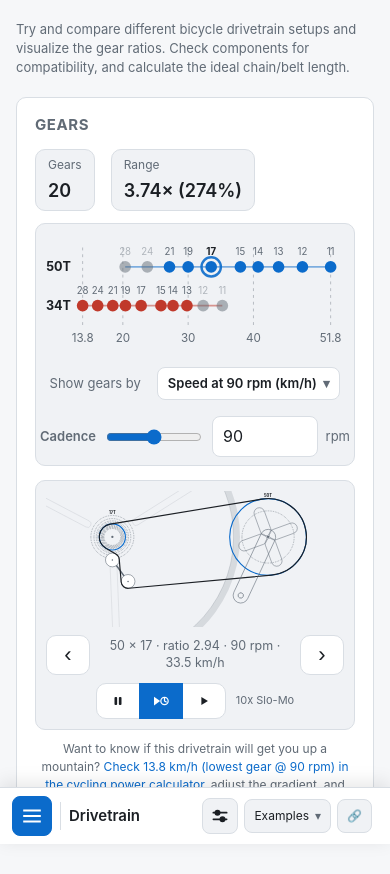
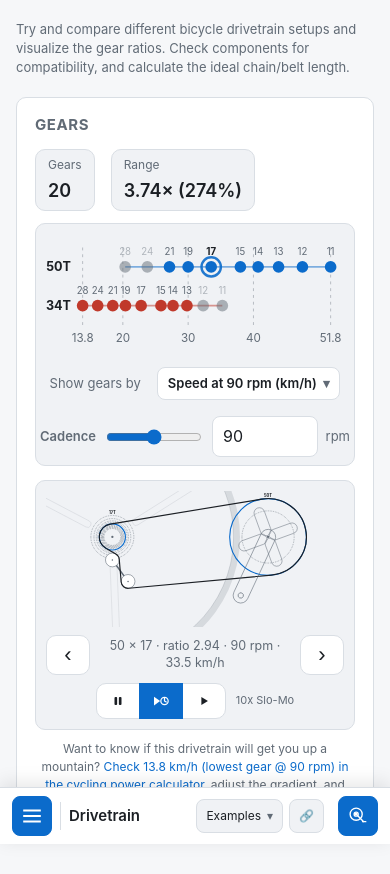
Before and after one commit to jechter/bike-calculator, a React (Vite) app: page /gear-ratio-chain-length-calculator/ in a window 390 px wide. Shown: the top 874 px of the page. Built offline with nearby package versions, Linux system fonts and the light colour scheme.

Commit message:
Move page settings to right-aligned toolbar button and drawer

```diff
--- a/src/App.tsx
+++ b/src/App.tsx
@@ -5,6 +5,7 @@ import { useIsMobile } from "./useIsMobile";
 import { SettingsDrawerContext } from "./settingsDrawer";
 import { UnitsProvider } from "./units-context";
 import { UnitSwitcher } from "./components/UnitSwitcher";
+import { SettingsButton } from "./components/SettingsButton";
 import { CopyLinkButton } from "./components/CopyLinkButton";
 import rueckenwindLogo from "./assets/rueckenwind-logo.png";
 import rueckenwindMark from "./assets/rueckenwind-mark.png";
@@ -84,7 +85,7 @@ export function App() {
 
   return (
     <UnitsProvider>
-     <SettingsDrawerContext.Provider value={{ open: settingsOpen, setOpen: setSettingsOpen }}>
+     <SettingsDrawerContext.Provider value={{ open: settingsOpen, setOpen: (open) => { if (open) setMobileNavOpen(false); setSettingsOpen(open); } }}>
       <div
         ref={appRef}
         className={
@@ -219,36 +220,12 @@ export function App() {
               {active.title}
             </span>
             <div className="botbar-actions">
-              {isWorkbench && (
-                <button
-                  type="button"
-                  className={"botbar-icon-btn" + (settingsOpen ? " active" : "")}
-                  onClick={() => { setMobileNavOpen(false); setSettingsOpen(!settingsOpen); }}
-                  aria-label={settingsOpen ? "Close settings" : "Open settings"}
-                  aria-expanded={settingsOpen}
-                >
-                  <svg
-                    viewBox="0 0 24 24"
-                    width="20"
-                    height="20"
-                    fill="none"
-                    stroke="currentColor"
-                    strokeWidth="2"
-                    strokeLinecap="round"
-                    aria-hidden="true"
-                  >
-                    <line x1="4" y1="8" x2="20" y2="8" />
-                    <circle cx="9" cy="8" r="2.6" fill="currentColor" />
-                    <line x1="4" y1="16" x2="20" y2="16" />
-                    <circle cx="15" cy="16" r="2.6" fill="currentColor" />
-                  </svg>
-                </button>
-              )}
               {active.HeaderActions && <active.HeaderActions />}
               {active.shareable && <CopyLinkButton />}
               {/* ownHeader pages (Frame Size) portal their action in here. */}
               <span className="topbar-actions-slot" id="topbar-actions-slot" />
             </div>
+            {isWorkbench && <SettingsButton icon={active.icon} pageTitle={active.title} />}
           </div>
         )}
       </div>
--- /dev/null
+++ b/src/components/SettingsButton.tsx
@@ -0,0 +1,19 @@
+import type { ReactNode } from "react";
+import { useSettingsDrawer } from "../settingsDrawer";
+
+/** Prominent compact-layout entry point in the bottom toolbar. */
+export function SettingsButton({ icon, pageTitle }: { icon: ReactNode; pageTitle: string }) {
+  const { open, setOpen } = useSettingsDrawer();
+  return (
+    <button
+      type="button"
+      className="botbar-menu settings-button"
+      title={`${pageTitle} settings`}
+      onClick={() => setOpen(!open)}
+      aria-label={`${open ? "Close" : "Open"} ${pageTitle} settings`}
+      aria-expanded={open}
+    >
+      <span aria-hidden="true">{icon}</span>
+    </button>
+  );
+}
--- a/src/components/Workbench.tsx
+++ b/src/components/Workbench.tsx
@@ -10,7 +10,7 @@ import { useSettingsDrawer } from "../settingsDrawer";
  * On wide screens it just renders them in the page's own grid/flex container
  * (via `className`), so the existing desktop CSS is untouched. On mobile the
  * visualization becomes the base view and the controls slide out over it as a
- * drawer — opened from the "Settings" toggle App renders in the top bar (open
+ * drawer — opened from the page-icon Settings toggle in the bottom bar (open
  * state shared via SettingsDrawerContext) — so you're not scrolling past the
  * whole form to see the result it drives.
  */
--- a/src/styles.css
+++ b/src/styles.css
@@ -1828,20 +1828,26 @@ body.mobile-nav-lock { overflow: hidden; }
   .workbench-drawer {
     position: fixed;
     top: 0;
-    left: 0;
+    right: 0;
     bottom: var(--bottom-bar-height, 60px);
     z-index: 70;
-    /* Leave room on the right so the pull tab is reachable when the drawer is open. */
     width: min(380px, 84vw);
     display: flex;
     flex-direction: column;
     background: var(--bg);
-    border-right: 1px solid var(--border);
-    transform: translateX(-100%);
-    transition: transform 0.22s ease;
-  }
-  /* Shadow only while open (see .sidebar). */
-  .workbench-drawer--open { transform: translateX(0); box-shadow: 0 0 40px rgba(0, 0, 0, 0.3); }
+    border-left: 1px solid var(--border);
+    transform: translateX(100%);
+    visibility: hidden;
+    transition: transform 0.22s ease, visibility 0s 0.22s;
+  }
+  .workbench-drawer--open {
+    transform: translateX(0);
+    visibility: visible;
+    transition-delay: 0s;
+    box-shadow: 0 0 40px rgba(0, 0, 0, 0.3);
+  }
+  .settings-button > span { display: flex; align-items: center; }
+  .settings-button svg { width: 22px; height: 22px; }
 
   .workbench-drawer-head {
     flex: none;
```
